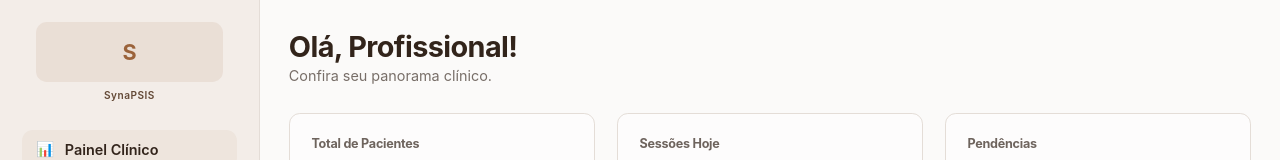
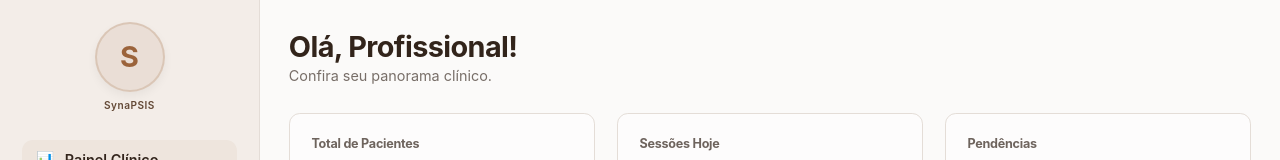
Before and after one commit to lucianoxote/psicomaneger, a Next.js app: page / in a window 1280 px wide. Shown: the top 160 px of the page. Built offline with nearby package versions, Linux system fonts and the light colour scheme; no server answers.

Commit message:
style(ui): Update placeholder avatar to a circular, centered design

```diff
--- a/src/components/Sidebar.tsx
+++ b/src/components/Sidebar.tsx
@@ -61,8 +61,8 @@ export default function Sidebar({ isOpen, onClose }: SidebarProps) {
               />
             </>
           ) : (
-            <div style={{ display: 'flex', alignItems: 'center', justifyContent: 'center', width: '100%', height: '60px', backgroundColor: 'hsl(var(--primary)/0.1)', borderRadius: 'var(--radius)', marginBottom: '0.5rem', color: 'hsl(var(--primary))' }}>
-              <span style={{ fontSize: '1.5rem', fontWeight: 'bold' }}>{settings.nomeClinica ? settings.nomeClinica.charAt(0).toUpperCase() : '🧠'}</span>
+            <div style={{ display: 'flex', alignItems: 'center', justifyContent: 'center', width: '70px', height: '70px', margin: '0 auto 0.5rem auto', backgroundColor: 'hsl(var(--primary)/0.1)', borderRadius: '50%', color: 'hsl(var(--primary))', boxShadow: '0 4px 10px rgba(0,0,0,0.05)', border: '2px solid hsl(var(--primary)/0.2)' }}>
+              <span style={{ fontSize: '2rem', fontWeight: 'bold' }}>{settings.nomeClinica ? settings.nomeClinica.charAt(0).toUpperCase() : '🧠'}</span>
             </div>
           )}
           <div className="clinic-name-text" style={{ fontSize: '0.7rem', opacity: 1, marginTop: '0.15rem', letterSpacing: '0.05em', fontWeight: '600', textAlign: isLivia ? 'left' : 'center' }}>
```
